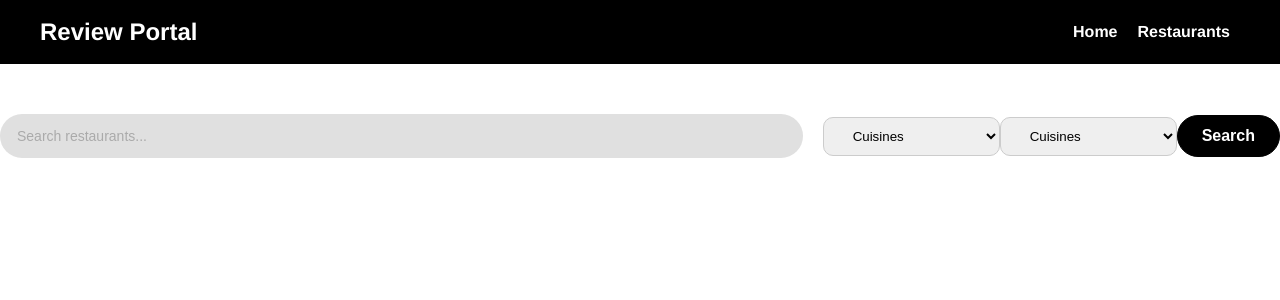
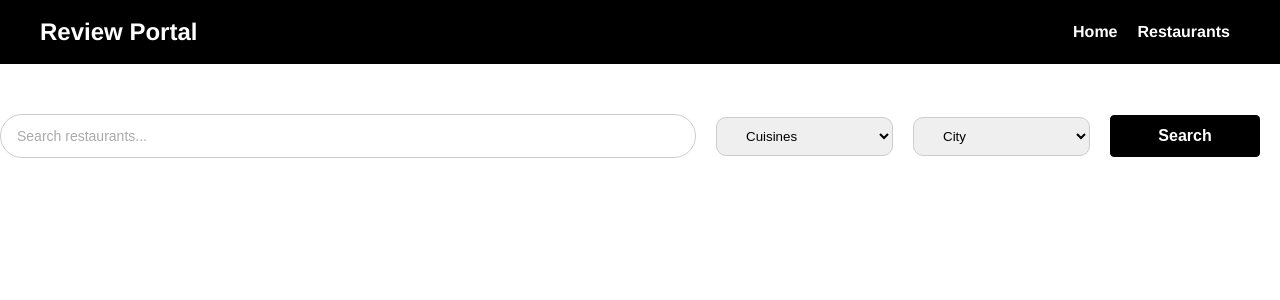
Before and after one commit to the-jossie/vue-review-portal, a Vue app: page /restaurants in a window 1280 px wide. Shown: the top 300 px of the page. Built offline with nearby package versions, Linux system fonts and the light colour scheme.

Commit message:
feat: restaurants page filter form

```diff
--- a/src/components/Button.vue
+++ b/src/components/Button.vue
@@ -52,7 +52,7 @@ export default {
       default: "square",
       validator: (value) => ["round", "square"].includes(value),
     },
-    className: {
+    customClass: {
       type: String,
       default: "",
     },
@@ -72,7 +72,7 @@ export default {
         `button-variant-${this.variant}`,
         `button-size-${this.size}`,
         this.shapeClass,
-        this.className,
+        this.customClass,
       ];
     },
     shapeClass() {
--- a/src/components/SearchInput.vue
+++ b/src/components/SearchInput.vue
@@ -74,17 +74,17 @@ export default {
 
 <style scoped>
 .input-background {
-  background-color: #e0e0e0;
+  background-color: #fff;
   display: flex;
   align-items: center;
   border-radius: 9999px;
   padding: 0 16px;
-  border: 1px solid transparent;
+  border: 1px solid #ccc;
   transition: border-color 0.3s ease;
 }
 
 .input-background:focus-within {
-  border-color: #007bff;
+  border-color: black;
 }
 
 .input-style {
--- a/src/components/SelectInput.vue
+++ b/src/components/SelectInput.vue
@@ -84,7 +84,7 @@ export default {
 }
 
 .input-style:focus {
-  outline: 2px solid #007bff;
+  outline: 1px solid #000;
 }
 
 .input-style:hover {
@@ -92,7 +92,7 @@ export default {
 }
 
 .input-style.error {
-  outline: 2px solid #ff4d4d;
+  outline: 1px solid #ff4d4d;
   background-color: #ffe5e5;
 }
 </style>
--- a/src/views/RestaurantsView.vue
+++ b/src/views/RestaurantsView.vue
@@ -1,6 +1,6 @@
 <template>
   <div class="container">
-    <div class="filter-wrapper">
+    <form>
       <SearchInput
         :text="searchText"
         @update:text="updateSearchText"
@@ -9,7 +9,6 @@
         class="search-input"
       />
       <SelectInput
-        label="Cuisine"
         :options="['Option 1', 'Option 2', 'Option 3']"
         placeholder="Cuisines"
         v-model="selectedOption"
@@ -17,14 +16,13 @@
       />
 
       <SelectInput
-        label="City"
         :options="['Option 1', 'Option 2', 'Option 3']"
-        placeholder="Cuisines"
+        placeholder="City"
         v-model="selectedOption"
         :error="formErrors.option"
       />
-      <CustomButton text="Search" shape="round" />
-    </div>
+      <CustomButton text="Search" customClass="search-button" />
+    </form>
   </div>
 </template>
 <script>
@@ -64,15 +62,22 @@ export default {
   margin: 0 auto;
   padding: 50px 0;
 
-  .filter-wrapper {
+  form {
     display: flex;
     align-items: center;
     margin-bottom: 50px;
     width: 100%;
 
+    > * {
+      margin-right: 20px;
+    }
+
     .search-input {
       flex: 1;
-      margin-right: 20px;
+    }
+
+    .search-button {
+      width: 150px;
     }
   }
 }
```
